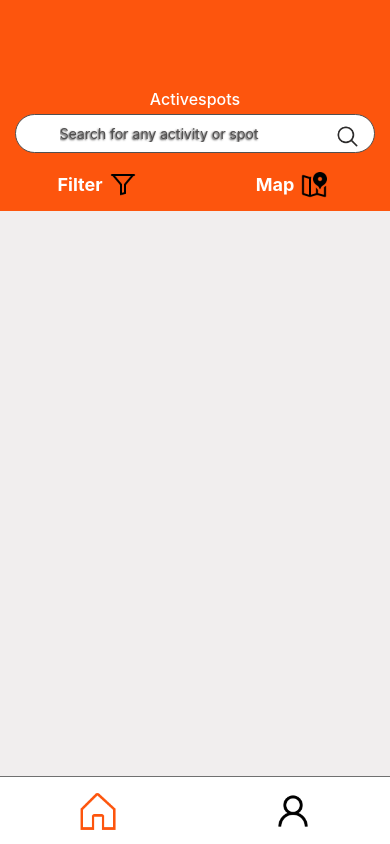
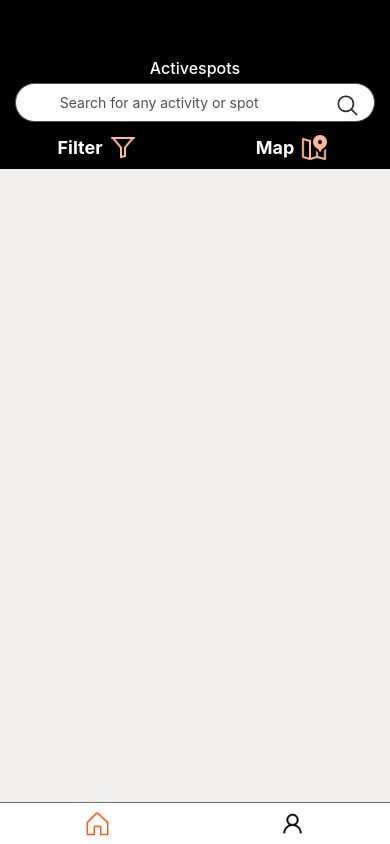
Before and after one commit to natnaelasgedom/ActivePass_DEV, a React Native app: screen / in a window 390 px wide. Built offline with nearby package versions, Linux system fonts and the light colour scheme.

Commit message:
Changed top and bottom bar to smaller and black bg

```diff
--- a/app/components/BottomNavBar.js
+++ b/app/components/BottomNavBar.js
@@ -21,7 +21,7 @@ const styles = StyleSheet.create({
     container: {
         backgroundColor: colors.basic2,
         width: '100%',
-        height: '8%',
+        height: '5%',
         flexDirection: 'row',
         justifyContent: 'space-around',
         alignItems: 'center',
@@ -31,8 +31,8 @@ const styles = StyleSheet.create({
         bottom: 0
     },
     icons: {
-        height: 40,
-        width: 40
+        height: 25,
+        width: 25
     }
 })
 
--- a/app/components/TopSearchBar.js
+++ b/app/components/TopSearchBar.js
@@ -24,14 +24,14 @@ function TopSearchBar(props) {
                 <View style={[styles.leftFilterBtnArea]}>
                     <Text style={styles.filterText}>Filter</Text>
                     <Image
-                        source={require("../assets/filter-icon/filter-black-icon.png")}
+                        source={require("../assets/filter-icon/filter-melon-icon.png")}
                         style={styles.filterBtnIcons}
                     />
                 </View>
                 <View style={[styles.rigthFilterBtnArea]}>
                     <Text style={styles.filterText}>Map</Text>
                     <Image
-                        source={require("../assets/mapMarker-icon/mapMarker-black-icon.png")}
+                        source={require("../assets/mapMarker-icon/mapMarker-melon-icon.png")}
                         style={styles.filterBtnIcons}
                         />
                 </View>
@@ -41,8 +41,8 @@ function TopSearchBar(props) {
 }
 const styles = StyleSheet.create({
     container: {
-        backgroundColor: colors.primary1,
-        height: '25%',
+        backgroundColor: colors.basic3,
+        height: '20%',
         width: '100%',
         position: 'absolute',
         top: 0,
@@ -51,7 +51,7 @@ const styles = StyleSheet.create({
         alignItems: 'center'
     },
     filterBtnArea: {
-        backgroundColor: colors.primary1,
+        backgroundColor: colors.basic3,
         width: '100%',
         height: '25%',
         flexDirection: 'row',
@@ -107,9 +107,9 @@ const styles = StyleSheet.create({
         color: colors.basic1,
         fontSize: 14,
         //textShadow
-        textShadowColor: colors.background1  ,
+        /* textShadowColor: colors.background1  ,
         textShadowOffset: {width: -1, height: 1},
-        textShadowRadius: 2
+        textShadowRadius: 2 */
     },
     textInputContainer: {
         width: '100%',
```
